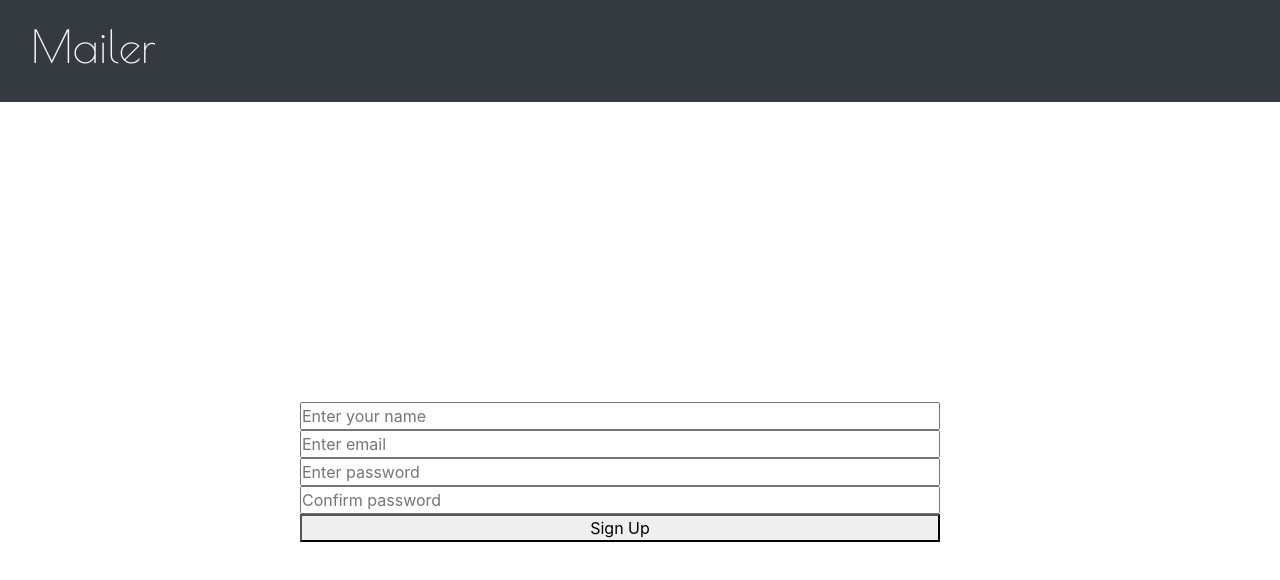
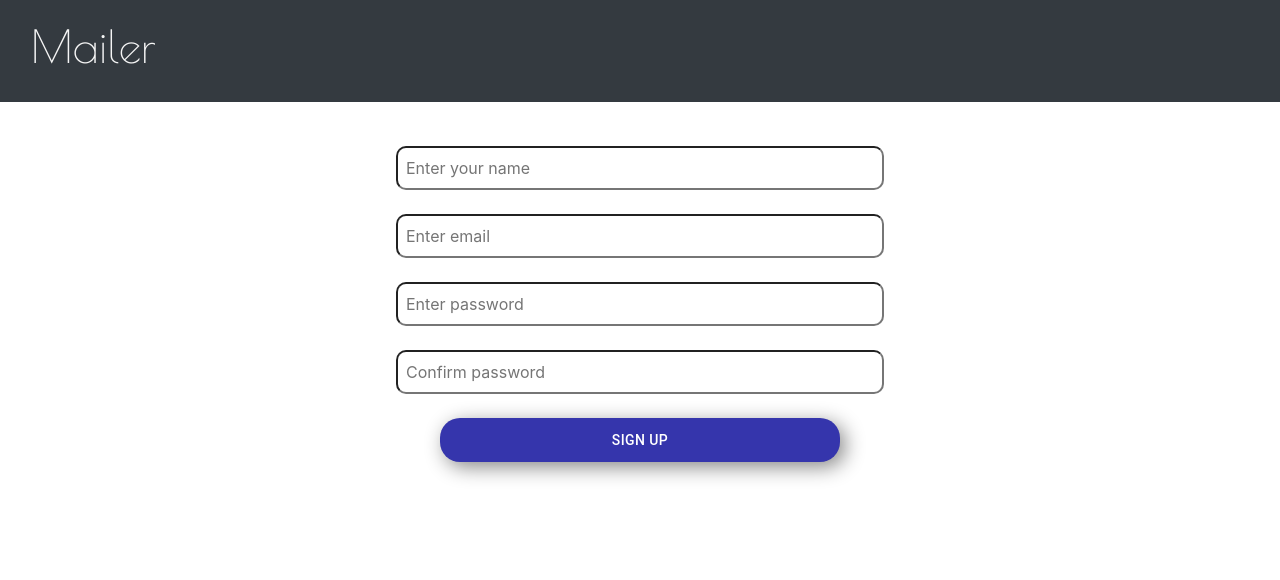
Before and after one commit to anshika0207/Mailer, a React (Create React App) app in the folder frontend/: page /signup in a window 1280 px wide. Shown: the top 580 px of the page. Built offline with nearby package versions, Linux system fonts and the light colour scheme; no server answers.

Commit message:
added styling in login,signup and home page

```diff
--- a/frontend/package.json
+++ b/frontend/package.json
@@ -4,6 +4,7 @@
   "private": true,
   "dependencies": {
     "@material-ui/core": "^4.11.4",
+    "@material-ui/icons": "^4.11.2",
     "@testing-library/jest-dom": "^5.11.4",
     "@testing-library/react": "^11.1.0",
     "@testing-library/user-event": "^12.1.10",
--- a/frontend/src/components/Login.css
+++ b/frontend/src/components/Login.css
@@ -1,15 +1,32 @@
 .app__login{
     text-align: center;
-    margin: 1rem;
+    margin: 0rem;
 
 }
 .login__form{
+    margin-top: 32px !important;
     display: flex;
     flex-direction: column;
-    width: 50%;
+    width: 40%;
     align-content: center;
     text-align: center;
+    margin: auto;
 }
 .login__form>input{
     padding: 0.5rem;
+    margin : 12px;
+    border-radius: 10px;
+    outline-width: 0;
 }
+.btnReact{
+    box-shadow: 5px 5px 20px #888888;
+    background: rgb(53, 53, 172) !important;
+    color: white !important;
+    width: 25rem;
+    border-radius: 20px !important;
+    margin: 12px auto !important;
+    height: 2.8rem;
+}
+.forgotPass{
+    margin-left: 25rem;
+}
--- a/frontend/src/components/Login.js
+++ b/frontend/src/components/Login.js
@@ -4,6 +4,9 @@ import './Login.css'
 import axios from "./axios";
 import { Link } from "react-router-dom";
 import Navbar from "./Navbar";
+import MailOutlinedIcon from "@material-ui/icons/MailOutlined";
+import { Avatar, IconButton } from "@material-ui/core";
+import FacebookIcon from '@material-ui/icons/Facebook';
 
 var userIsRegistered=true;
 
@@ -38,7 +41,17 @@ function Login() {
                 value={password}
                 placeholder="Enter password"/>
 
-                <button type="submit">Login</button>
+                <Button type="submit" className="btnReact">Login</Button>
+                <p className="forgotPass"> <Link>Forgot password?</Link>  </p>
+                <div>
+          <p>Login with</p>
+          <IconButton>
+            <MailOutlinedIcon />
+          </IconButton>
+          <IconButton>
+          <FacebookIcon />
+          </IconButton>
+        </div>
             </form>
             {stateOfForm &&
         <Link to="/home">
--- a/frontend/src/components/Main.css
+++ b/frontend/src/components/Main.css
@@ -8,11 +8,17 @@
     background-color: #FFF5DA;
 }
 
-.mainarea img{
+.mainarea>img{
     width: 500px;
     height: 300px;
     float: right;
     padding: 0px 50px ;
+    box-shadow: 5px 5px 20px #888888;
+}
+.mainarea>img:hover{
+    transform: translate(5px ,-5px);
+    transition: 0.3s;
+    /* z-index: -1; */
 }
 
 .mainarea text{
--- a/frontend/src/components/Navbar.css
+++ b/frontend/src/components/Navbar.css
@@ -30,7 +30,7 @@
 }
 .btn:hover{
     color: white;
-    background-color: gray;
+    /* background-color: gray; */
 }
 .form__btn{
     margin-left: 70rem;
--- a/frontend/src/components/SignUp.css
+++ b/frontend/src/components/SignUp.css
@@ -1,14 +1,31 @@
 .app__sign{
     text-align: center;
-    margin: 300px;
+    margin: auto;
 }
 .signup__form{
+    margin-top: 32px !important;
     display: flex;
     flex-direction: column;
-    width: 50%;
+    width: 40%;
     align-content: center;
     text-align: center;
+    margin: auto;
 }
-.sign__form>input{
+.app__sign>input{
     padding: 0.5rem;
+    margin : 12px;
+    border-radius: 10px;
+    outline-width: 0;
 }
+.btnReact{
+    box-shadow: 5px 5px 20px #888888;
+    background: rgb(53, 53, 172) !important;
+    color: white !important;
+    width: 25rem;
+    border-radius: 20px !important;
+    margin: 12px auto !important;
+    height: 2.8rem;
+}
+.forgotPass{
+    margin-left: 25rem;
+}
--- a/frontend/src/components/SignUp.js
+++ b/frontend/src/components/SignUp.js
@@ -1,14 +1,16 @@
-import { render } from '@testing-library/react';
-import React, { useEffect, useState } from 'react'
+import { render } from "@testing-library/react";
+import React, { useEffect, useState } from "react";
 import axios from "./axios";
-import './SignUp.css';
+import "./SignUp.css";
 import { Link } from "react-router-dom";
 import Navbar from "./Navbar";
+import { Button } from "@material-ui/core";
+import MailOutlinedIcon from "@material-ui/icons/MailOutlined";
+import { Avatar, IconButton } from "@material-ui/core";
 
-var userIsRegistered=true;
+var userIsRegistered = true;
 
 function SignUp() {
-
   const [name, setname] = useState("");
   const [stateOfForm, setstateOfForm] = useState("");
   const [username, setusername] = useState("");
@@ -17,16 +19,16 @@ function SignUp() {
 
   useEffect(() => {
     setstateOfForm(false);
-    }, [])
-    const signupuser= async (event) => {
+  }, []);
+  const signupuser = async (event) => {
     event.preventDefault();
 
     let res = await axios.post("/signup", {
       name: name,
       username: username,
       password: password,
-            confirm: confirm
-        })
+      confirm: confirm,
+    });
 
     let data = res.data;
     alert(data.json);
@@ -36,41 +38,52 @@ function SignUp() {
     setpassword("");
     setconfirm("");
     setstateOfForm(true);
-    }
+
+
+  };
 
   return (
     <div>
-        <Navbar registeration = {userIsRegistered}/>
-        <form action="" className="signup__form app__sign"  onSubmit={signupuser}>
+      <Navbar registeration={userIsRegistered} />
+      <form action="" className="signup__form app__sign" onSubmit={signupuser}>
+        <input
+          type="text"
+          onChange={(event) => setname(event.target.value)}
+          placeholder="Enter your name"
+          value={name}
+        />
 
-            <input type="text" onChange={(event)=> setname(event.target.value)}
-            placeholder="Enter your name"
-            value={name}/>
+        <input
+          type="email"
+          onChange={(event) => setusername(event.target.value)}
+          placeholder="Enter email"
+          value={username}
+        />
 
-            <input type="email" onChange={(event)=> setusername(event.target.value)}
-            placeholder="Enter email"
-            value={username}/>
+        <input
+          type="text"
+          onChange={(event) => setpassword(event.target.value)}
+          value={password}
+          placeholder="Enter password"
+        />
 
-            <input type="text"
-            onChange={(event)=> setpassword(event.target.value)}
-            value={password}
-            placeholder="Enter password"/>
+        <input
+          type="text"
+          onChange={(event) => setconfirm(event.target.value)}
+          value={confirm}
+          placeholder="Confirm password"
+        />
 
-            <input type="text"
-            onChange={(event)=> setconfirm(event.target.value)}
-            value={confirm}
-            placeholder="Confirm password"/>
+        <Button type="submit" className="btnReact">
+          Sign Up
+        </Button>
 
-            <button type="submit">Sign Up</button>
+
       </form>
 
-        {stateOfForm &&
-        <Link to="/home">
-            home
-        </Link>
-         }
+      {stateOfForm && <Link to="/home">home</Link>}
     </div>
-    )
+  );
 }
 
-export default SignUp
+export default SignUp;
```
Also changed, not shown: frontend/src/components/Home.js (+0 -43 lines), 2 other files (tests, documents, lock files or other folders). Lines whose indentation alone changed are shown as unchanged.
